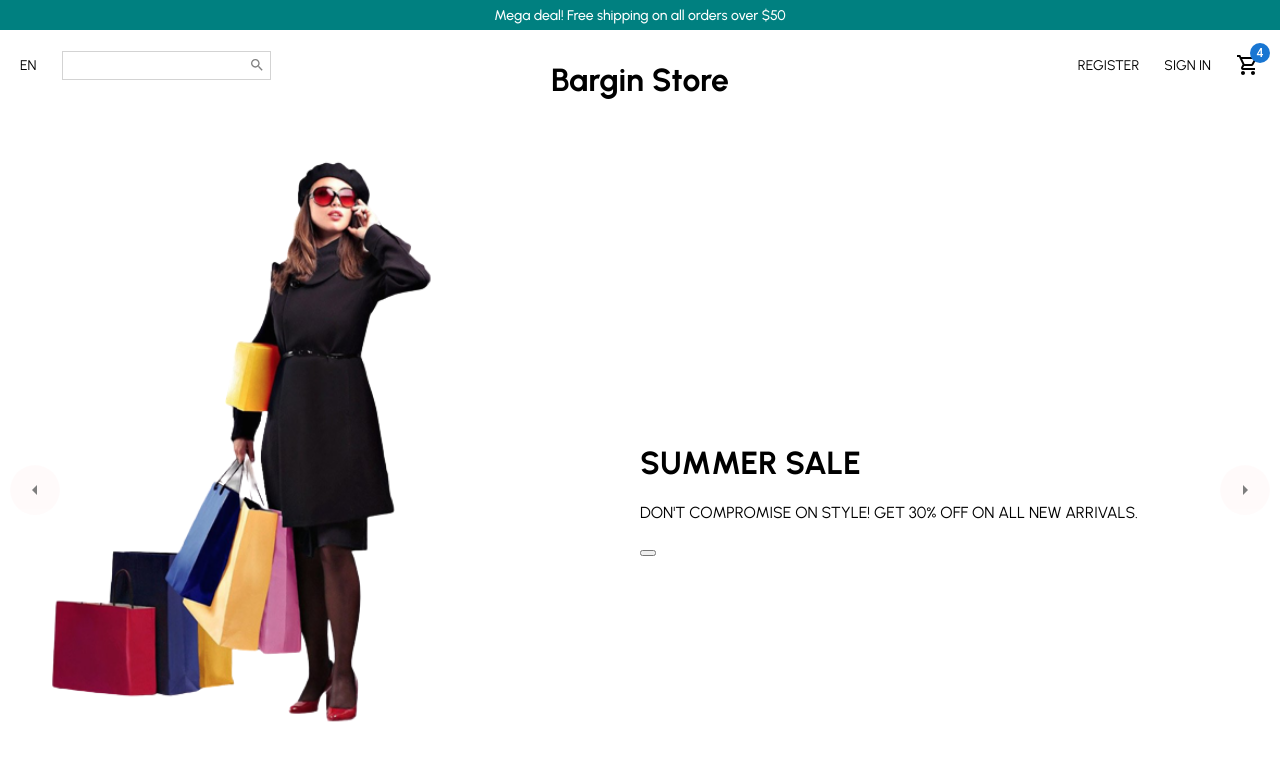
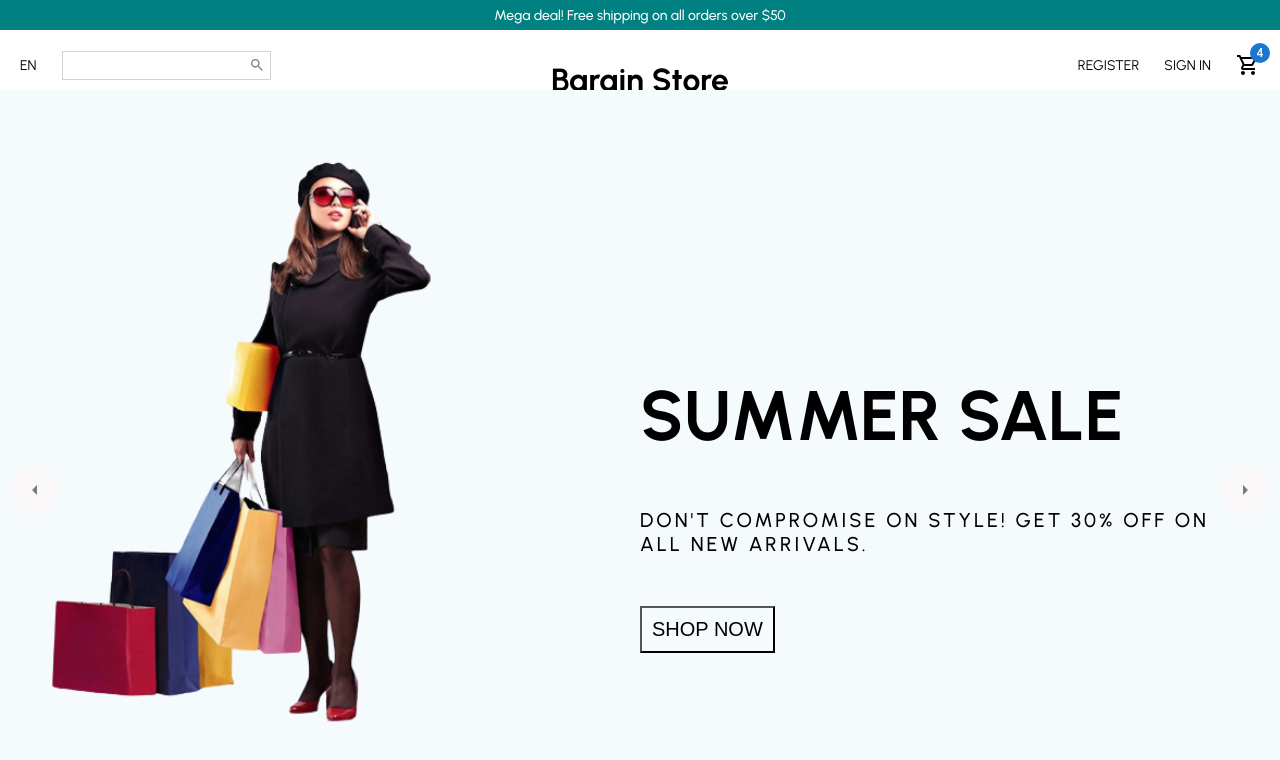
Before and after one commit to saintjohn1992/online-store-demo, a React (Create React App) app: page / in a window 1280 px wide. Shown: the top 760 px of the page. Built offline with nearby package versions, Linux system fonts and the light colour scheme.

Commit message:
still working on slider, about to create data.js file for an array i can use to map through slider data.

```diff
--- a/src/components/Slider.js
+++ b/src/components/Slider.js
@@ -1,12 +1,14 @@
 import styled from "styled-components"
 import { ArrowLeftOutlined, ArrowRightOutlined } from "@mui/icons-material";
 import Shopping from "../images/shopping.png";
+import { useState } from "react";
 
 const Container = styled.div`
 width: 100%;
 height: 100vh;
 display: flex;
 position: relative;
+overflow: hidden;
 `;
 const Arrow = styled.div`
 width: 50px;
@@ -27,13 +29,15 @@ opacity: 0.5;
 `;
 const Wrapper = styled.div`
 height: 100%;
+display: flex;
 `;
+
 const Slide = styled.div`
 display: flex;
 align-items: center;
 width: 100vw;
 height: 100vh;
-
+background-color: #${props => props.bg};
 `;
 
 const ImgContainer = styled.div`
@@ -49,39 +53,70 @@ height: 80%;
 const InfoContainer = styled.div`
 flex: 1;
 padding: 50px;
-
 `;
 
 const Title = styled.h1`
+font-size: 70px;
 `;
 
-const Description = styled.p`
-
+const Desc = styled.p`
+margin: 50px 0px;
+font-size: 20px;
+font-weight: 500;
+letter-spacing: 3px;
 `;
 
 const Button = styled.button`
-
+padding: 10px;
+font-size: 20px;
+background-color: transparent;
+cursor: pointer;
 `;
 
 const Slider = () => {
+
+    const [slideIndex, setSlideIndex] = useState(0);
+
+    const handleClick = (direction) => {}
+
   return (
     <Container>
-        <Arrow direction="left">
+        <Arrow direction="left" onClick={() => handleClick("left")}>
             <ArrowLeftOutlined />
         </Arrow>
         <Wrapper>
-            <Slide>
+            <Slide bg="f5fafd">
             <ImgContainer>
                 <Image src={Shopping} alt="lady"/>
             </ImgContainer>
             <InfoContainer>
                 <Title>SUMMER SALE</Title>
-                <Description>DON'T COMPROMISE ON STYLE! GET 30% OFF ON ALL NEW ARRIVALS.</Description>
-                <Button></Button>
+                <Desc>DON'T COMPROMISE ON STYLE! GET 30% OFF ON ALL NEW ARRIVALS.</Desc>
+                <Button>SHOP NOW</Button>
+            </InfoContainer>
+            </Slide>
+            <Slide bg="fcf1ed">
+            <ImgContainer>
+                <Image src={Shopping} alt="lady"/>
+            </ImgContainer>
+            <InfoContainer>
+                <Title>WINTER SALE</Title>
+                <Desc>DON'T COMPROMISE ON STYLE! GET 30% OFF ON ALL NEW ARRIVALS.</Desc>
+                <Button>SHOP NOW</Button>
+            </InfoContainer>
+            </Slide>
+            <Slide bg="fbf0f4">
+            <ImgContainer>
+                <Image src={Shopping} alt="lady"/>
+            </ImgContainer>
+            <InfoContainer>
+                <Title>POPULAR SALE</Title>
+                <Desc>DON'T COMPROMISE ON STYLE! GET 30% OFF ON ALL NEW ARRIVALS.</Desc>
+                <Button>SHOP NOW</Button>
             </InfoContainer>
             </Slide>
         </Wrapper>
-        <Arrow direction="right">
+        <Arrow direction="right" onClick={() => handleClick("right")}>
             <ArrowRightOutlined />
         </Arrow>
     </Container>
```
Also changed, not shown: src/data.js (added).
